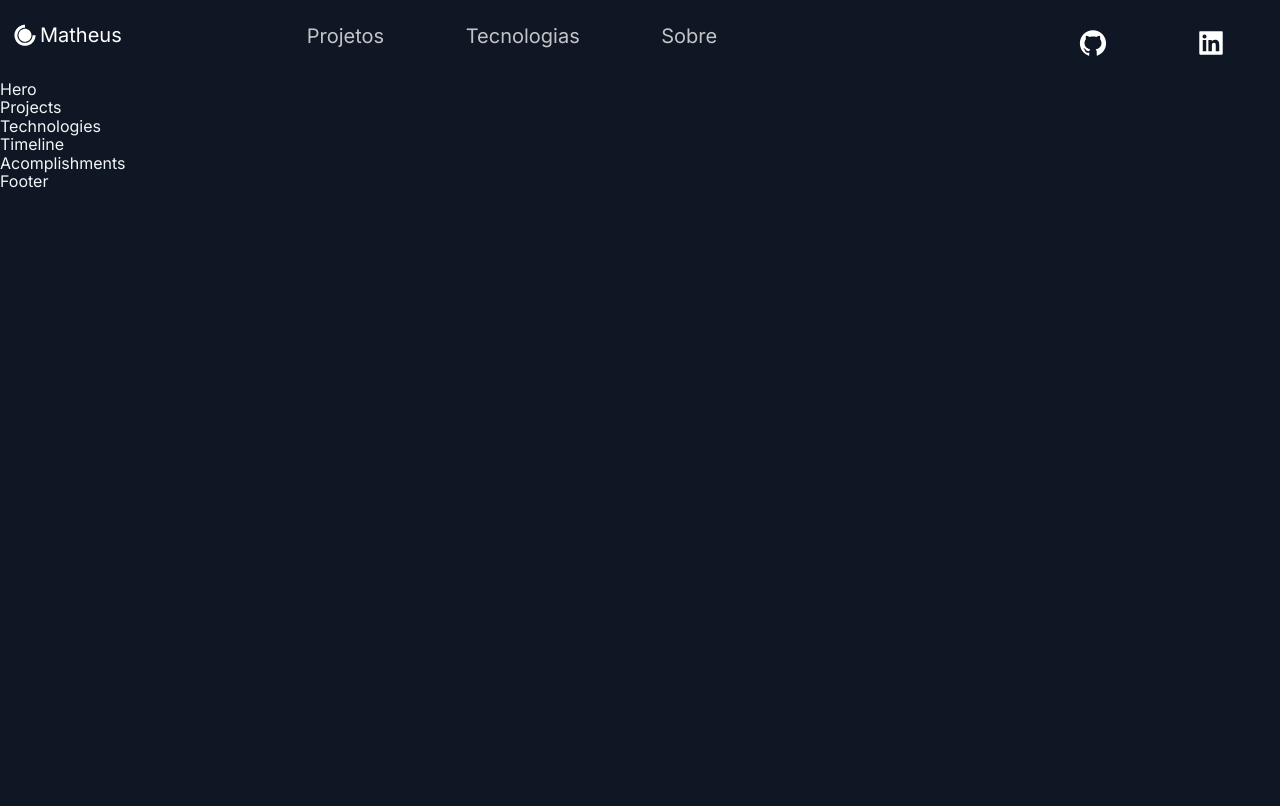
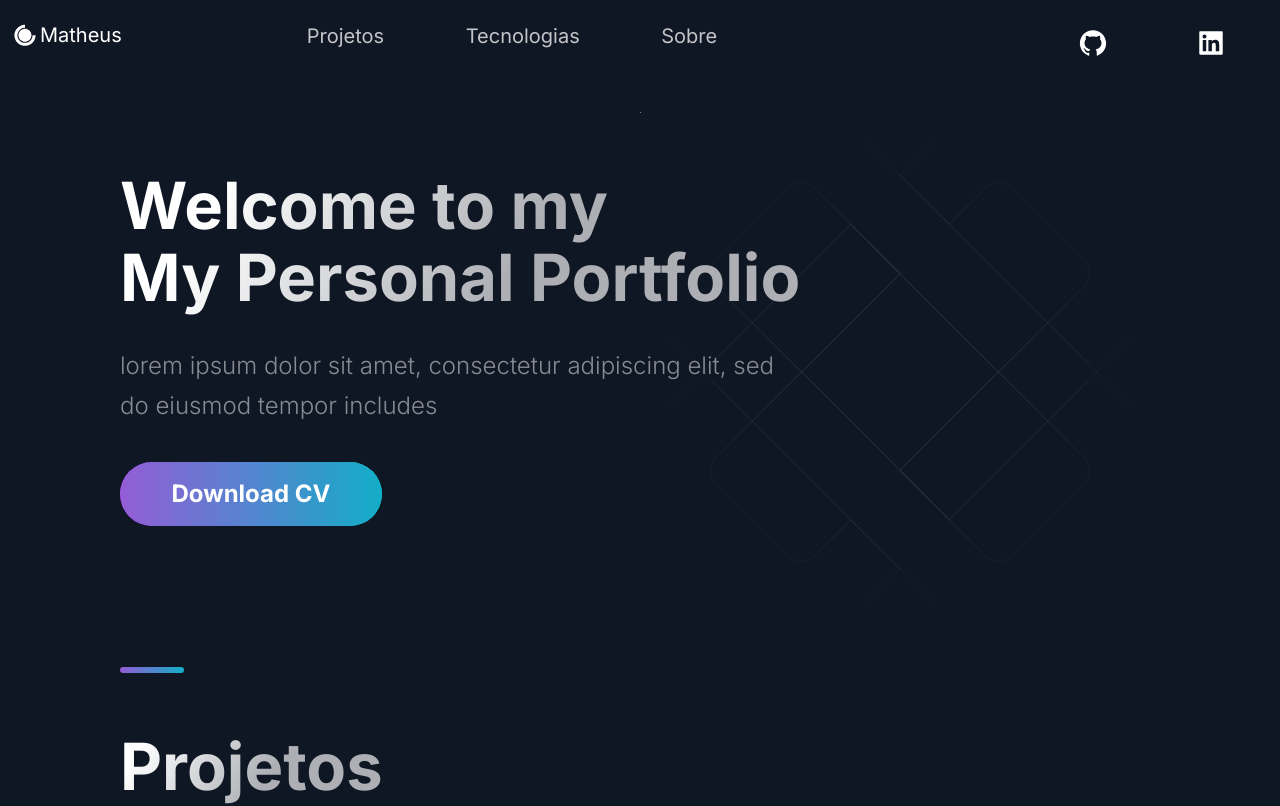
Before and after one commit to matheus-ferreira1/portfolio-with-next, a Next.js app: page / in a window 1280 px wide. Shown: the top 806 px of the page. Built offline with nearby package versions, Linux system fonts and the light colour scheme.

Commit message:
added the projects component

```diff
--- a/src/components/Hero/Hero.js
+++ b/src/components/Hero/Hero.js
@@ -1,13 +1,27 @@
-import React from 'react';
+import React from "react";
 
-import { Section, SectionText, SectionTitle } from '../../styles/GlobalComponents';
-import Button from '../../styles/GlobalComponents/Button';
-import { LeftSection } from './HeroStyles';
+import {
+  Section,
+  SectionText,
+  SectionTitle,
+} from "../../styles/GlobalComponents";
+import Button from "../../styles/GlobalComponents/Button";
+import { LeftSection } from "./HeroStyles";
 
-const Hero = (props) => (
-  <div>
-    Hero
-  </div>
+const Hero = () => (
+  <Section row nopadding>
+    <LeftSection>
+      <SectionTitle main center>
+        Welcome to my <br />
+        My Personal Portfolio
+      </SectionTitle>
+      <SectionText>
+        lorem ipsum dolor sit amet, consectetur adipiscing elit, sed do eiusmod
+        tempor includes
+      </SectionText>
+      <Button>Download CV</Button>
+    </LeftSection>
+  </Section>
 );
 
 export default Hero;
--- a/src/components/Projects/Projects.js
+++ b/src/components/Projects/Projects.js
@@ -1,13 +1,56 @@
-import React from 'react';
+import React from "react";
 
-import { BlogCard, CardInfo, ExternalLinks, GridContainer, HeaderThree, Hr, Tag, TagList, TitleContent, UtilityList, Img } from './ProjectsStyles';
-import { Section, SectionDivider, SectionTitle } from '../../styles/GlobalComponents';
-import { projects } from '../../constants/constants';
+import {
+  BlogCard,
+  CardInfo,
+  ExternalLinks,
+  GridContainer,
+  HeaderThree,
+  Hr,
+  Tag,
+  TagList,
+  TitleContent,
+  UtilityList,
+  Img,
+} from "./ProjectsStyles";
+import {
+  Section,
+  SectionDivider,
+  SectionTitle,
+} from "../../styles/GlobalComponents";
+import { projects } from "../../constants/constants";
 
 const Projects = () => (
-  <div>
-    Projects
-  </div>
+  <Section id="projects">
+    <SectionDivider />
+    <SectionTitle main>Projetos</SectionTitle>
+    <GridContainer>
+      {projects.map(
+        ({ id, image, title, description, tags, source, visit }) => (
+          <BlogCard key={id}>
+            <Img src={image} alt={title} />
+            <TitleContent>
+              <HeaderThree title>{title}</HeaderThree>
+              <Hr />
+            </TitleContent>
+            <CardInfo>{description}</CardInfo>
+            <div>
+              <TitleContent>Stack</TitleContent>
+              <TagList>
+                {tags.map((tag, i) => (
+                  <Tag key={i}>{tag}</Tag>
+                ))}
+              </TagList>
+            </div>
+            <UtilityList>
+              <ExternalLinks href={visit}>Code</ExternalLinks>
+              <ExternalLinks href={source}>Source</ExternalLinks>
+            </UtilityList>
+          </BlogCard>
+        )
+      )}
+    </GridContainer>
+  </Section>
 );
 
 export default Projects;
--- a/src/pages/index.js
+++ b/src/pages/index.js
@@ -1,19 +1,19 @@
-import Acomplishments from '../components/Acomplishments/Acomplishments';
-import BgAnimation from '../components/BackgrooundAnimation/BackgroundAnimation';
-import Hero from '../components/Hero/Hero';
-import Projects from '../components/Projects/Projects';
-import Technologies from '../components/Technologies/Technologies';
-import Timeline from '../components/TimeLine/TimeLine';
-import { Layout } from '../layout/Layout';
-import { Section } from '../styles/GlobalComponents';
+import Acomplishments from "../components/Acomplishments/Acomplishments";
+import BgAnimation from "../components/BackgrooundAnimation/BackgroundAnimation";
+import Hero from "../components/Hero/Hero";
+import Projects from "../components/Projects/Projects";
+import Technologies from "../components/Technologies/Technologies";
+import Timeline from "../components/TimeLine/TimeLine";
+import { Layout } from "../layout/Layout";
+import { Section } from "../styles/GlobalComponents";
 
 const Home = () => {
   return (
     <Layout>
-      {/* <Section grid> */}
+      <Section grid>
         <Hero />
-        {/* <BgAnimation /> */}
-      {/* </Section> */}
+        <BgAnimation />
+      </Section>
       <Projects />
       <Technologies />
       <Timeline />
```
